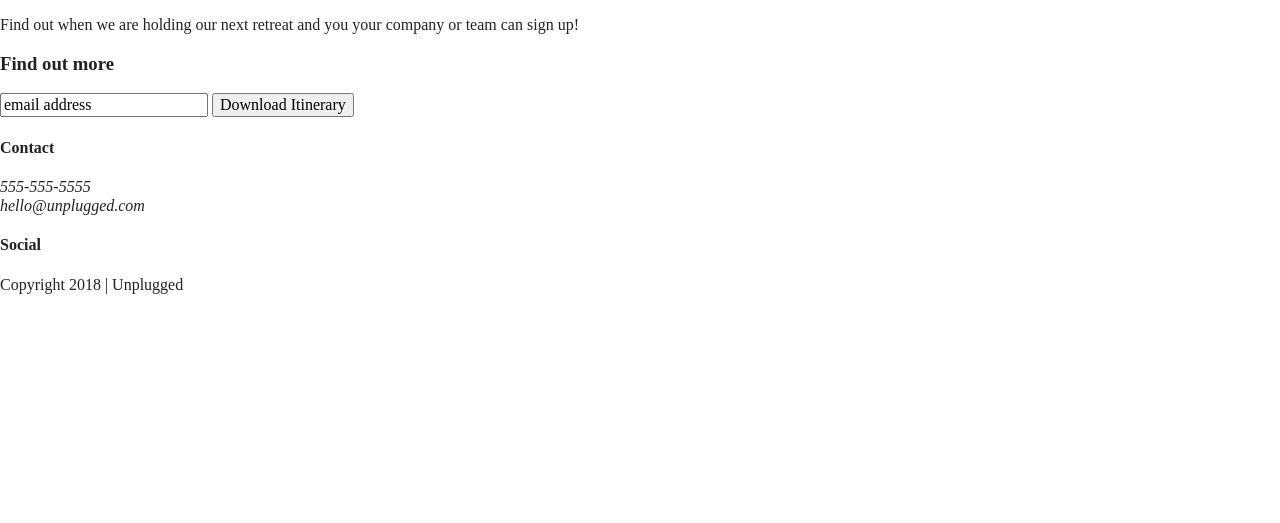
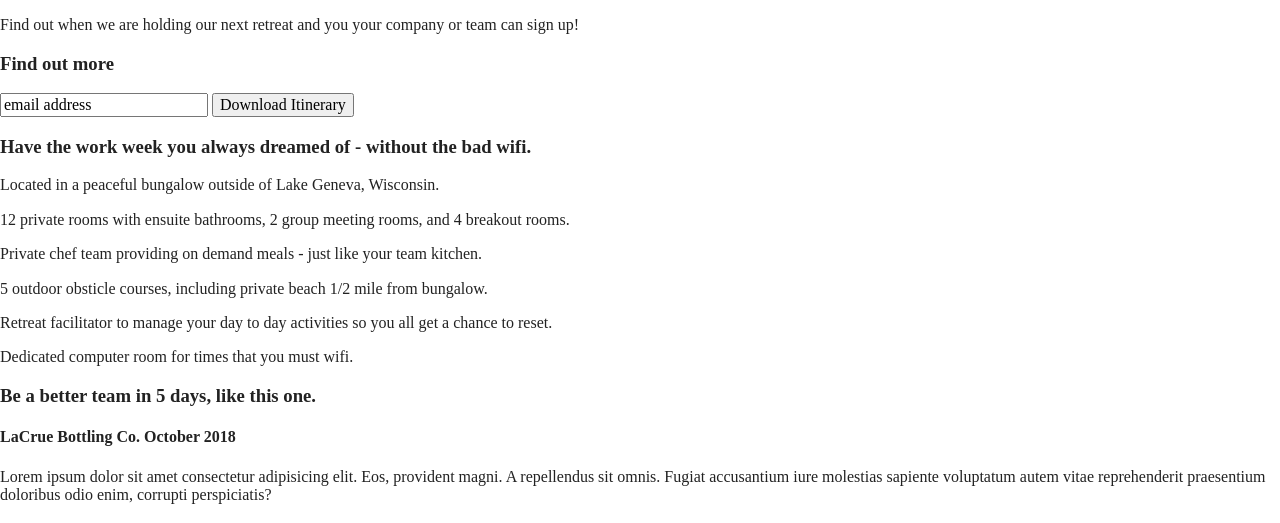
Before and after one commit to goodman2814/Unplugged-Retreat-Website, a website built with Parcel: page index.html in a window 1280 px wide. Shown: the part 265-788 px from the top of the page. Built offline with nearby package versions, Linux system fonts and the light colour scheme.

Commit message:
updated HTML with rest of site

```diff
--- a/index.html
+++ b/index.html
@@ -59,6 +59,53 @@
       </div><!-- aside content wrapper ends -->
 
     </aside>
+    <section class="features">
+      <!-- Features and Icons section-->
+      <div class="content-wrapper">
+        <h3>Have the work week you always dreamed of - without the bad wifi.</h3>
+        <div class="features-items">
+          <article>
+            <p class="fontawesome-icon"></p>
+            <p class="features-item-description">Located in a peaceful bungalow outside of Lake Geneva, Wisconsin.</p>
+          </article>
+          <article>
+            <p class="fontawesome-icon"></p>
+            <p class="features-item-description">12 private rooms with ensuite bathrooms, 2 group meeting rooms, and 4
+              breakout rooms.
+          </article>
+          <article>
+            <p class="fontawesome-icon"></p>
+            <p class="features-item-description">Private chef team providing on demand meals - just like your team
+              kitchen.</p>
+          </article>
+          <article>
+            <p class="fontawesome-icon"></p>
+            <p class="features-item-description">5 outdoor obsticle courses, including private beach 1/2 mile from
+              bungalow.</p>
+          </article>
+          <article>
+            <p class="fontawesome-icon"></p>
+            <p class="features-item-description">Retreat facilitator to manage your day to day activities so you all get
+              a
+              chance to reset.</p>
+          </article>
+          <article>
+            <p class="fontawesome-icon"></p>
+            <p class="features-item-description">Dedicated computer room for times that you must wifi.</p>
+          </article>
+        </div>
+      </div>
+    </section>
+    <section class="reviews">
+      <div class="content-wrapper">
+        <h3>Be a better team in 5 days, like this one.</h3>
+        <h4>LaCrue Bottling Co. October 2018</h4>
+        <p>Lorem ipsum dolor sit amet consectetur adipisicing elit. Eos, provident magni. A repellendus sit omnis.
+          Fugiat accusantium iure molestias sapiente voluptatum autem vitae reprehenderit praesentium doloribus odio
+          enim, corrupti perspiciatis?</p>
+      </div>
+
+    </section>
   </main><!-- main wrapper -->
 
 
```
